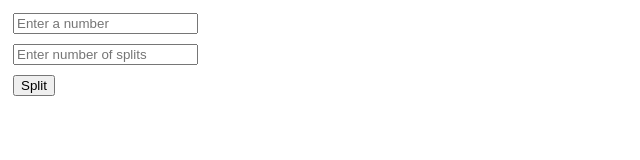
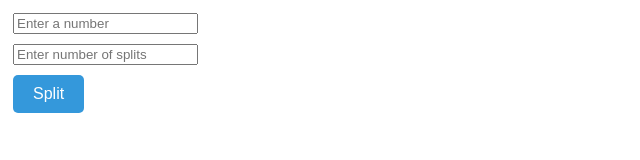
Before and after one commit to Paraschauhan0511/Javascript_Task, a plain HTML site: page index.html in a window 1280 px wide. Shown: the whole page, without its empty margins (0-640 px from the left). Drawn offline with Linux system fonts and the light colour scheme.

Commit message:
Add new file

```diff
--- a/style.css
+++ b/style.css
@@ -6,6 +6,13 @@
 }
 #bttn{
     margin: 5px;
+    background-color: #3498db; /* Replace this with any color code */
+    color: white;              /* Text color */
+    border: none;             /* Removes the default border */
+    padding: 10px 20px;       /* Adjusts button size */
+    font-size: 16px;          /* Adjusts font size */
+    cursor: pointer;          /* Shows a pointer cursor on hover */
+    border-radius: 5px;
 
 }
 #result-container {
```
